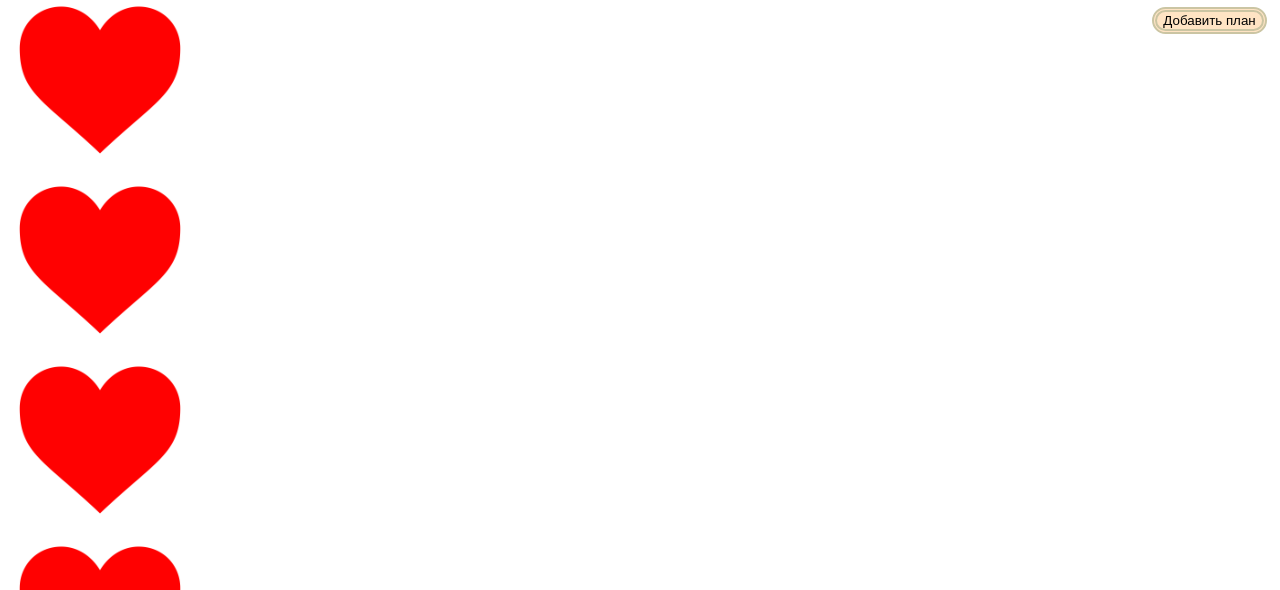
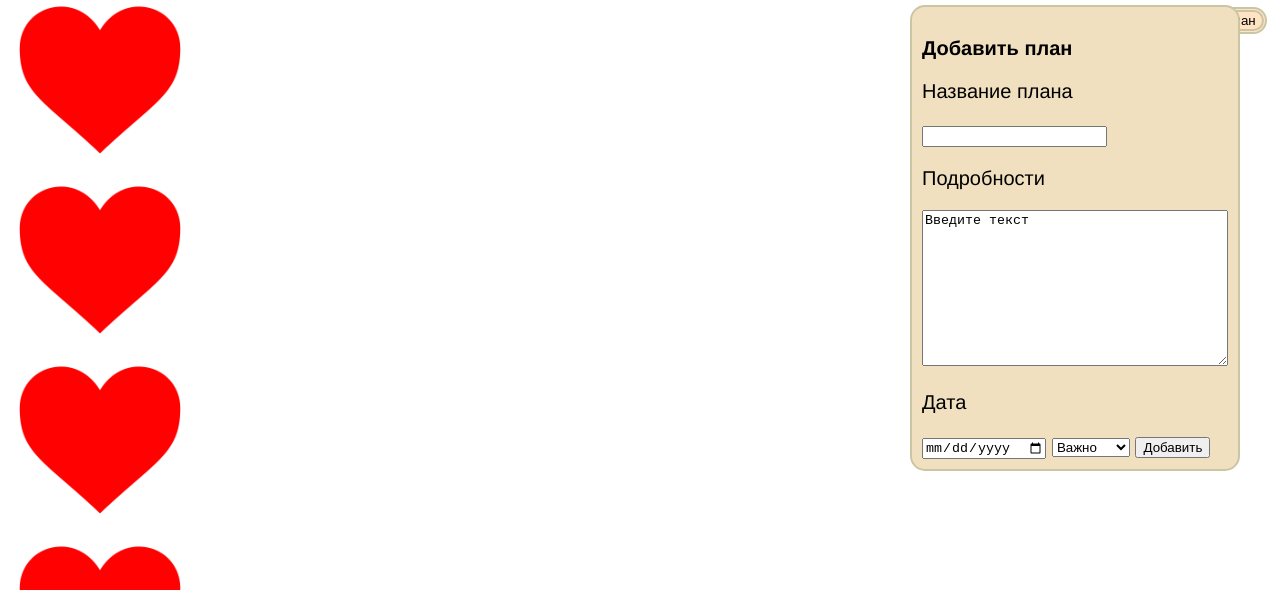
Before and after one commit to Mary624/web_example, a website built with Vite: page plans.html in a window 1280 px wide. Both pictures are taken after a click on the button "Добавить план". Shown: the part 210-800 px from the top of the page. Built offline with nearby package versions, Linux system fonts and the light colour scheme.

Commit message:
update form

```diff
--- a/counter.js
+++ b/counter.js
@@ -1,9 +1,13 @@
-import './style.css'
 
 function openForm() {
+    console.log("Aaa");
     document.getElementById("myForm").style.display = "block";
   }
 
   function closeForm() {
     document.getElementById("myForm").style.display = "none";
+    let section = document.createElement('section');
+    section.innerHTML = "<strong>Всем привет!</strong> Вы прочитали важное сообщение.";
+    let div = document.getElementById("main-div")
+    div.append(section);
   }
--- a/plans.html
+++ b/plans.html
@@ -35,9 +35,13 @@
                     <option value="1">Важно</option>
                     <option value="2">Неважно</option>
                 </select>
-                <input type="submit" value="Добавить" onclick="closeForm()">
+                <input type="submit" value="Добавить" onclick="closeForm">
             </form>
         </div>
+        <article>
+            <div class="container" id="main-div">
+            </div>
+        </article>
     </main>
 </body>
 </html>
--- a/style.css
+++ b/style.css
@@ -86,16 +86,21 @@ img {
 .form-popup {
     display: none;
     position: fixed;
+    margin-top: 5px;
     right: 2em;
-    border: 2px solid rgb(203, 197, 163);
-    border-radius: 15px;
     z-index: 9;
 }
 
 .form-container {
+    border: 2px solid rgb(203, 197, 163);
+    border-radius: 15px;
+    max-width: 350px;
+    padding: 10px;
+    background-color:#f0e0c0;
+}
+
+.form-container textarea {
     max-width: 300px;
-    padding: 10px;
-     background-color:#f0e0c0;
 }
 
 #open-button {
```
